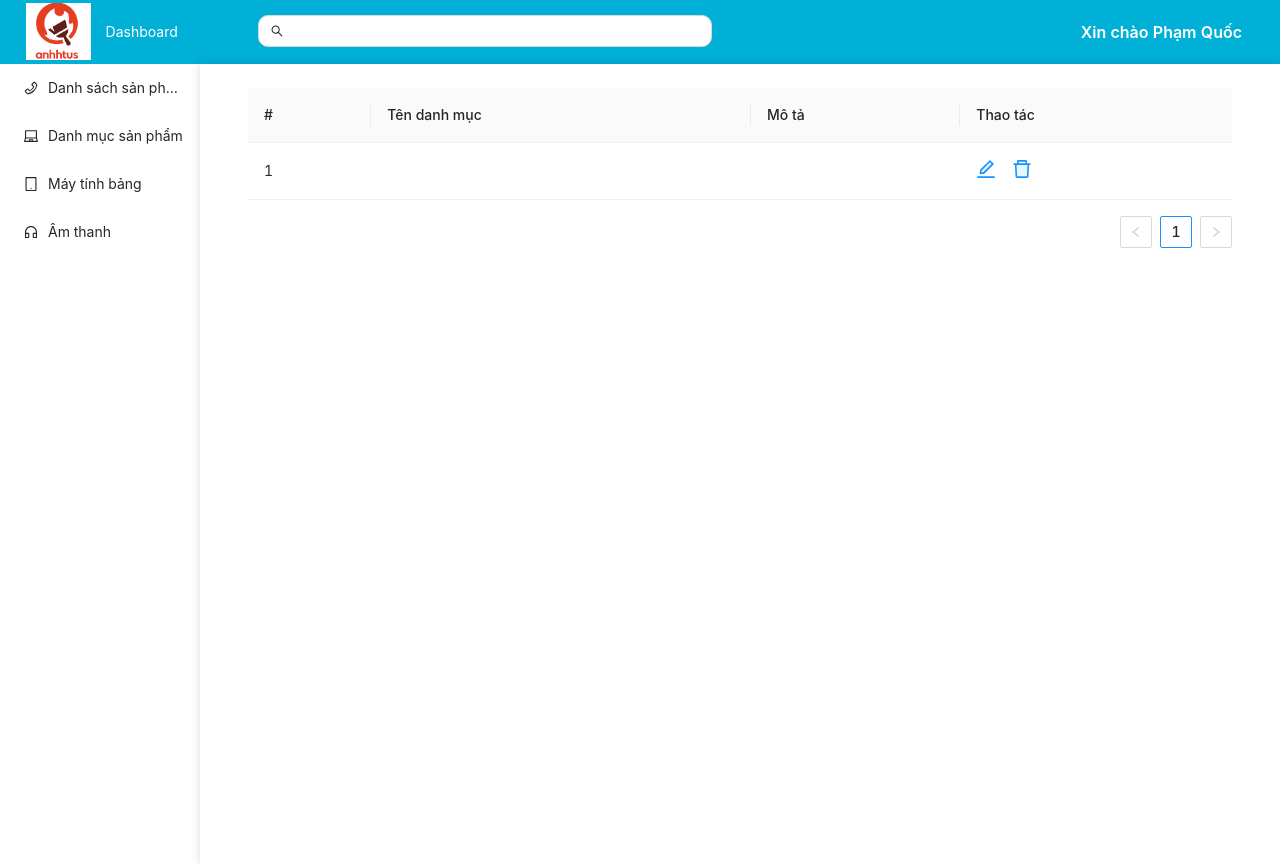
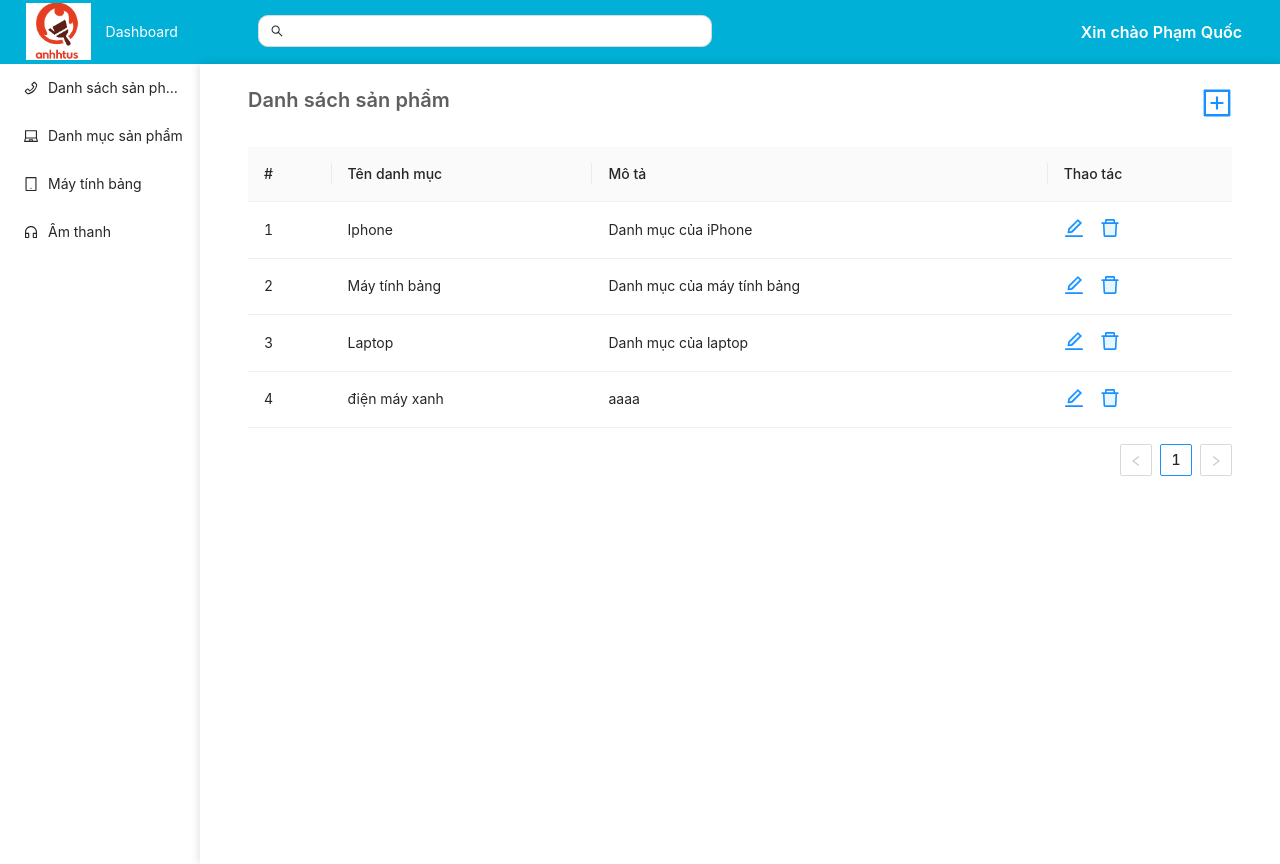
Before and after one commit to emtoanhungyen/ass-forntendFW2, a React (Vite) app: page /admin/categorys in a window 1280 px wide. Built offline with nearby package versions, Linux system fonts and the light colour scheme; data requests are answered from the project's data file.

Commit message:
dang lam danh muc

```diff
--- a/db.json
+++ b/db.json
@@ -33,13 +33,50 @@
       "category": "1",
       "desc": "",
       "id": 3
+    },
+    {
+      "name": "Phạm Quốc Toản",
+      "img": {
+        "0": {}
+      },
+      "price": "120",
+      "disPrice": "11",
+      "category": "4",
+      "desc": "",
+      "id": 4
+    },
+    {
+      "name": "sp5 kem chống nắng",
+      "img": {
+        "0": {}
+      },
+      "price": "123",
+      "disPrice": "11",
+      "category": "Máy tính bảng",
+      "desc": "",
+      "id": 5
     }
   ],
   "categorys": [
     {
-      "id": 1,
-      "name": "Danh mục 1",
-      "desc": "Thông tin danh mục 1"
+      "name": "Iphone",
+      "desc": "Danh mục của iPhone",
+      "id": 4
+    },
+    {
+      "name": "Máy tính bảng",
+      "desc": "Danh mục của máy tính bảng",
+      "id": 5
+    },
+    {
+      "name": "Laptop",
+      "desc": "Danh mục của laptop\n",
+      "id": 6
+    },
+    {
+      "name": "điện máy xanh",
+      "desc": "aaaa\n",
+      "id": 7
     }
   ]
 }
--- a/src/App.tsx
+++ b/src/App.tsx
@@ -14,19 +14,39 @@ import ListCategory from './components/admin/categorys/ListCategory';
 import AddCategory from './components/admin/categorys/AddCategory';
 import EditCategory from './components/admin/categorys/EditCategory';
 import { CategoryType } from './types/Category';
-import { getAll } from './api/category';
+import { add, getAllCate, remove } from './api/category';
+
+// toastr
+import toastr from 'toastr';
+import "toastr/build/toastr.min.css";
 
 function App() {
   const [count, setCount] = useState(0)
-  const [category, setCategory] = useState<CategoryType[]>([]);
+  const [categorys, setCategorys] = useState<CategoryType[]>([]);
 
+  // Category
   useEffect(() => {
     const getCategory = async () => {
-      const { data } = await getAll();
-      setCategory([...category, data])
+      const { data } = await getAllCate();
+      setCategorys(data)
     }
     getCategory();
   }, [])
+
+  const onHandleRemove = async (id: any) => {
+    const confirm = window.confirm("Bạn có chắc muỗn xóa?");
+    if (confirm) {
+      const { data } = await remove(id);
+      toastr.success("Bạn đã xóa thành công");
+      return setCategorys(categorys.filter(item => item.id !== id));
+    }
+  }
+
+  const onHandleCreate = async (cate: CategoryType) => {
+    const { data } = await add(cate);
+    return setCategorys([...categorys, data]);
+  }
+
 
   return (
     <div className="App">
@@ -45,8 +65,8 @@ function App() {
           </Route>
           {/* router category */}
           <Route path='categorys'>
-            <Route index element={<ListCategory categorys={category} />} />
-            <Route path='add' element={<AddCategory />} />
+            <Route index element={<ListCategory removeCate={onHandleRemove} categorys={categorys} />} />
+            <Route path='add' element={<AddCategory onAdd={onHandleCreate} />} />
             <Route path=':id/edit' element={<EditCategory />} />
           </Route>
         </Route>
--- a/src/api/category.tsx
+++ b/src/api/category.tsx
@@ -1,11 +1,11 @@
 import { CategoryType } from "../types/Category";
 import instance from "./instance";
 
-export const getAll = () => {
+export const getAllCate = () => {
     const url = "/categorys";
     return instance.get(url);
 }
-export const read = (id: any) => {
+export const readCate = (id: any) => {
     const url = `/categorys/${id}`
     return instance.get(url);
 }
--- a/src/components/admin/categorys/AddCategory.tsx
+++ b/src/components/admin/categorys/AddCategory.tsx
@@ -1,10 +1,60 @@
-import React from 'react'
+import React, { useState } from 'react'
+import { SubmitHandler, useForm } from 'react-hook-form'
+import { Submit } from '../../../styles/admin/styleProductAdd'
+import { CategoryType } from '../../../types/Category'
 
-type Props = {}
+// toastr
+import toastr from 'toastr';
+import "toastr/build/toastr.min.css";
+import { add } from '../../../api/category';
+import { useNavigate } from 'react-router-dom';
+
+type Props = {
+    onAdd: (category: InputForm) => void
+}
+type InputForm = {
+    id?: number,
+    name: string,
+    desc?: string
+}
 
 const AddCategory = (props: Props) => {
+    const [category, setCategory] = useState<CategoryType[]>([]);
+    const { register, handleSubmit, formState: { errors } } = useForm<CategoryType>();
+    const Navigate = useNavigate();
+
+    const onSubmit: SubmitHandler<InputForm> = (data) => {
+        try {
+            add(data);
+            // setCategory([...category, data]);
+            Navigate(-1);
+            toastr.success("Thêm danh mục thành công!");
+        } catch (error) {
+            console.log(error);
+            toastr.error("Đã xảy ra lỗi");
+
+        }
+    }
     return (
-        <div>AddCategory</div>
+        <div>
+            <form onSubmit={handleSubmit(onSubmit)}>
+                <div className="mb-3">
+                    <label className="form-label">Tên danh mục</label>
+                    <input {...register('name', { required: true })}
+                        type="text" className="form-control" placeholder='Tên danh mục...' />
+                    {errors.name && <span className='text-red-400'>Không được để trống.</span>}
+                </div>
+
+                <div className="mb-3">
+                    <label htmlFor="exampleFormControlTextarea1" className="form-label">Mô tả danh mục</label>
+                    <textarea {...register('desc')}
+                        className="form-control" id="exampleFormControlTextarea1" placeholder='Nhập mô tả danh mục' rows={3} defaultValue={""} />
+                </div>
+
+                <Submit type="submit" className="btn btn-primary">Submit</Submit>
+            </form>
+
+        </div>
     )
 }
 
--- a/src/components/admin/categorys/ListCategory.tsx
+++ b/src/components/admin/categorys/ListCategory.tsx
@@ -4,14 +4,14 @@ import { ColumnsType } from 'antd/es/table'
 import { CategoryType } from '../../../types/Category'
 import { DeleteTwoTone, EditTwoTone, PlusSquareOutlined } from '@ant-design/icons'
 import { Link } from 'react-router-dom'
+import styled from 'styled-components'
+
 type Props = {
-    categorys: CategoryType[];
+    categorys: CategoryType[],
+    removeCate: (id: any) => void
 }
 
-
-
-
-const ListCategory = ({ categorys }: Props) => {
+const ListCategory = ({ categorys, removeCate }: Props) => {
 
     const dataSource = categorys && categorys.map((item, index) => {
         return {
@@ -45,7 +45,7 @@ const ListCategory = ({ categorys }: Props) => {
                     <Link to={`/admin/products/${record.id}/edit`}>
                         <EditTwoTone style={{ fontSize: '20px' }} />
                     </Link>
-                    <button>
+                    <button onClick={() => { removeCate(record.id) }}>
                         <DeleteTwoTone style={{ fontSize: '20px' }} />
                     </button>
                 </Space>
@@ -55,12 +55,51 @@ const ListCategory = ({ categorys }: Props) => {
 
     return (
         <div>
-            <Table
-                columns={columns}
-                dataSource={dataSource}
-            />
+            <div>
+                <Container>
+                    <div>
+                        <div>
+                            <H3>Danh sách sản phẩm</H3>
+                        </div>
+                    </div>
+                    <div>
+                        {/* <IconAdd className="fa-regular fa-square-plus"></IconAdd> */}
+                        <Link to='/admin/categorys/add'>
+                            <PlusSquareOutlined style={{ fontSize: '30px' }} />
+                        </Link>
+                    </div>
+                </Container>
+                <Content>
+                    <Table
+                        columns={columns}
+                        dataSource={dataSource}
+                    />
+                </Content>
+            </div>
+
         </div>
     )
 }
-
+const Container = styled.div`
+  display: flex;
+  justify-content: space-between;
+`
+const H3 = styled.h3`
+  font-size: 20px;
+  font-weight: 600;
+  color: #5F5E61;
+`
+const DienthoaiPhai = styled.div`
+  display: flex;
+  margin-top: 25px;
+`
+const Mt5 = styled.div`
+  margin-top: 15px;
+`
+const Div = styled.div`
+  margin-left: 25px;
+`
+const Content = styled.div`
+  margin-top: 25px;
+`
 export default ListCategory
--- a/src/components/admin/products/ProductAdd.tsx
+++ b/src/components/admin/products/ProductAdd.tsx
@@ -1,4 +1,4 @@
-import React, { useState } from 'react'
+import React, { useEffect, useState } from 'react'
 import { H3, Content, ContentLeft, ContentRight, Div, Span, P, Div1, Submit } from './../../../styles/admin/styleProductAdd';
 import { Form, Input, Space, Select, Button, InputNumber } from 'antd';
 import styled from 'styled-components';
@@ -11,7 +11,8 @@ import "toastr/build/toastr.min.css";
 
 import { useNavigate } from 'react-router-dom'
 import axios from 'axios';
-
+import { CategoryType } from '../../../types/Category';
+import { getAllCate } from '../../../api/category';
 
 type Props = {}
 
@@ -29,7 +30,11 @@ type InputForm = {
 const ProductAdd = (props: Props) => {
   const Navigate = useNavigate();
   const { register, handleSubmit, formState: { errors } } = useForm<ProductType>();
+  // sate
   const [products, setProducts] = useState<ProductType[]>([]);
+  const [category, setCategory] = useState<CategoryType[]>([]);
+
+
 
   const handelerImg = async (event: any) => {
     const file = event.target.files[0];
@@ -56,6 +61,15 @@ const ProductAdd = (props: Props) => {
       toastr.error("Đã có lỗi xảy ra.")
     }
   }
+
+  // render category
+  useEffect(() => {
+    const getCate = async () => {
+      const { data } = await getAllCate();
+      setCategory(data);
+    }
+    getCate();
+  }, [])
 
   return (
     <div>
@@ -100,9 +114,9 @@ const ProductAdd = (props: Props) => {
             <select {...register('category', { required: true })}
               className="form-select border w-full h-[38px] rounded">
               <option selected>Chọn danh mục</option>
-              <option value="1">Điện thoại</option>
-              <option value="2">Laptop</option>
-              <option value="3">Máy tính bảng</option>
+              {category.map((item, index) => {
+                return <option value={item.name}>{item.name}</option>
+              })}
             </select>
             {errors.category && <span className='text-red-400'>Không được để trống.</span>}
           </div>
--- a/src/components/admin/products/ProductList.tsx
+++ b/src/components/admin/products/ProductList.tsx
@@ -14,6 +14,8 @@ import { useQuery } from 'react-query';
 // toastr
 import toastr from 'toastr';
 import "toastr/build/toastr.min.css";
+import { getAllCate } from '../../../api/category';
+import { CategoryType } from '../../../types/Category';
 
 type Props = {
 }
@@ -22,6 +24,7 @@ const { Option } = Select;
 const ProductList = (props: Props) => {
 
   const [products, setProducts] = useState([]);
+  const [category, setCategory] = useState<CategoryType[]>([]);
 
   useEffect(() => {
     const fetchData = async () => {
@@ -93,6 +96,14 @@ const ProductList = (props: Props) => {
       toastr.error("Xóa thất bại!");
     }
   }
+  // render category
+  useEffect(() => {
+    const getCate = async () => {
+      const { data } = await getAllCate();
+      setCategory(data);
+    }
+    getCate();
+  }, [])
 
   return (
     <div>
@@ -109,8 +120,9 @@ const ProductList = (props: Props) => {
               <p>Danh mục sản phẩm</p>
               <Input.Group compact>
                 <Danhmuc>
-                  <Option value="1">Laptop</Option>
-                  <Option value="2">Phone</Option>
+                  {category.map((item, index) => {
+                    return <Option value={item.id}>{item.name}</Option>
+                  })}
                 </Danhmuc>
               </Input.Group>
             </Div>
```
